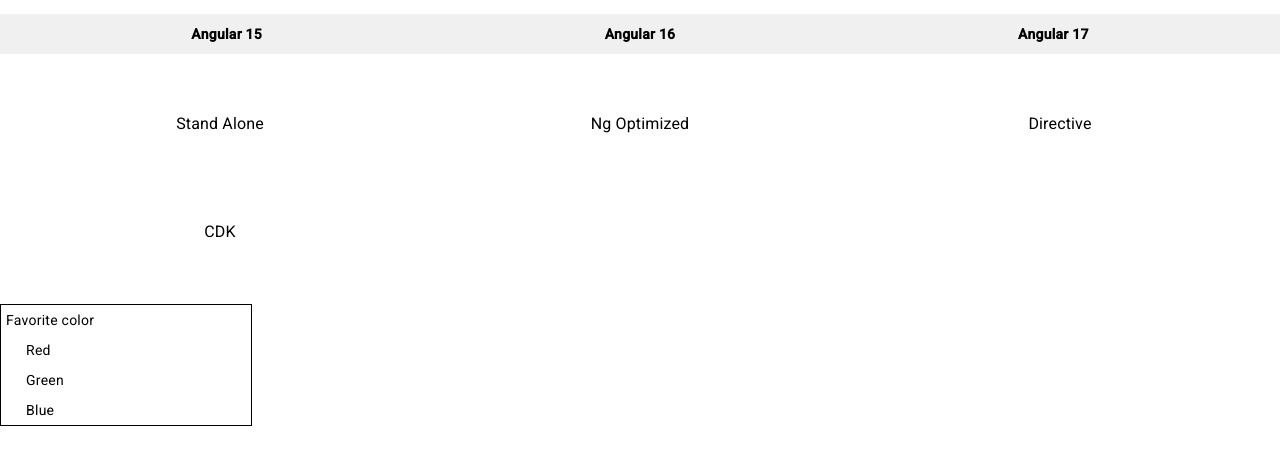
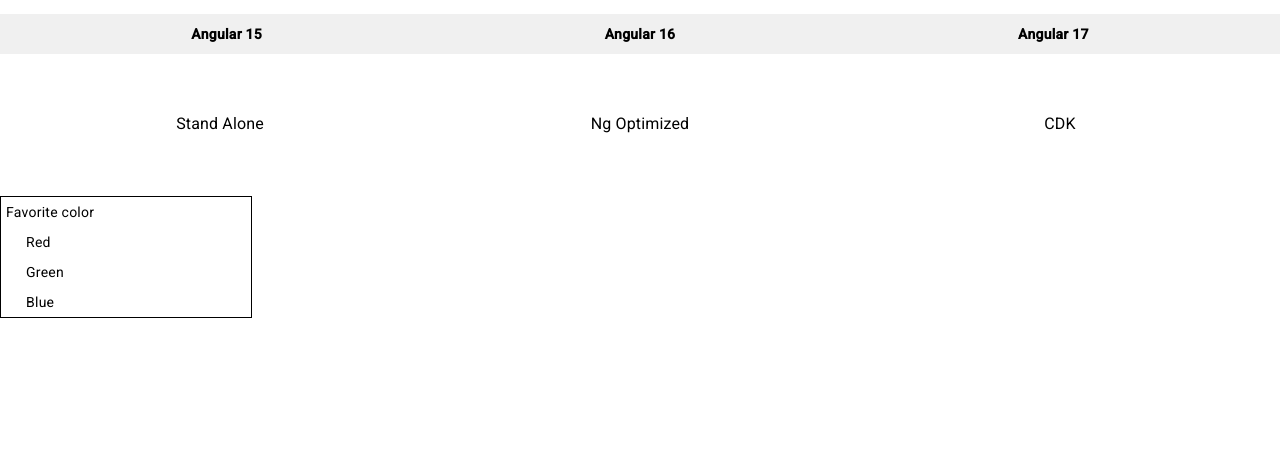
Before and after one commit to Bayzed-Meer/Angular-Version-15-to-17-New-Features, an Angular app: page /angular15/cdkList in a window 1280 px wide. Shown: the top 464 px of the page. Built offline with nearby package versions, Linux system fonts and the light colour scheme.

Commit message:
Deferrable views implemented

```diff
--- a/src/app/angular15/angular15.component.html
+++ b/src/app/angular15/angular15.component.html
@@ -1,12 +1,9 @@
 <div class="card-container">
-    <div class="card" routerLink="stand-alone" appHighlightAndBorder borderColor="blue" highlightColor="lightskyblue">
+    <div class="card" routerLink="standAlone" appHighlightAndBorder borderColor="blue" highlightColor="lightskyblue">
       <h3>Stand Alone</h3>
     </div>
-    <div class="card" routerLink="image-directive" appHighlightAndBorder borderColor="blue" highlightColor="lightskyblue">
+    <div class="card" routerLink="imageDirective" appHighlightAndBorder borderColor="blue" highlightColor="lightskyblue">
       <h3>Ng Optimized</h3>
-    </div>
-    <div class="card" routerLink="directive-composition-api" appHighlightAndBorder borderColor="blue" highlightColor="lightskyblue">
-      <h3>Directive</h3>
     </div>
     <div class="card" routerLink="cdkList" appHighlightAndBorder borderColor="blue" highlightColor="lightskyblue">
       <h3>CDK</h3>
--- a/src/app/angular17/angular17.component.html
+++ b/src/app/angular17/angular17.component.html
@@ -1 +1,10 @@
-<app-built-in-control-flow></app-built-in-control-flow>
+ <div class="card-container">
+    <div class="card" routerLink="builtInControlFlow">
+      <h3>Built in control flow</h3>
+    </div>
+    <div class="card" routerLink="deferrableViews">
+      <h3>Deferrable views</h3>
+    </div>
+  </div>
+
+<router-outlet></router-outlet>
--- a/src/app/angular17/angular17.component.scss
+++ b/src/app/angular17/angular17.component.scss
@@ -0,0 +1,19 @@
+.card-container {
+    display: grid;
+    grid-template-columns: repeat(auto-fit, minmax(300px, 1fr));
+    gap: 20px;
+    padding: 20px;
+  }
+
+  .card {
+    border: 1px solid #ccc;
+    border-radius: 8px;
+    padding: 20px;
+    cursor: pointer;
+    transition: transform 0.3s ease;
+    text-align: center;
+  }
+
+  .card:hover {
+    transform: scale(1.05);
+  }
--- a/src/app/angular17/angular17.component.ts
+++ b/src/app/angular17/angular17.component.ts
@@ -1,10 +1,10 @@
 import { Component } from '@angular/core';
-import { BuiltInControlFlowComponent } from './built-in-control-flow/built-in-control-flow.component';
+import { RouterOutlet } from '@angular/router';
 
 @Component({
   selector: 'app-angular17',
   standalone: true,
-  imports: [BuiltInControlFlowComponent],
+  imports: [RouterOutlet],
   templateUrl: './angular17.component.html',
   styleUrl: './angular17.component.scss'
 })
--- /dev/null
+++ b/src/app/angular17/deferrable-views/deferrable-views.component.html
@@ -0,0 +1,5 @@
+@defer {
+    <app-built-in-control-flow />
+   } @placeholder (minimum 300ms) {
+    <img src="https://img.freepik.com/premium-vector/system-software-update-upgrade-concept-loading-process-screen-vector-illustration_175838-2182.jpg?size=338&ext=jpg&ga=GA1.1.1395880969.1709769600&semt=sph">
+  }
--- a/src/app/app.routes.ts
+++ b/src/app/app.routes.ts
@@ -14,11 +14,11 @@
     component: Angular15Component,
     children: [
       {
-        path: 'stand-alone',
+        path: 'standAlone',
         loadComponent: () => import('./angular15/stand-alone/stand-alone.component').then(m => m.StandAloneComponent)
       },
       {
-        path: 'image-directive',
+        path: 'imageDirective',
         loadComponent: () => import('./angular15/ng-optimized-image/ng-optimized-image.component').then(m => m.NgOptimizedImageComponent)
       },
       {
@@ -33,6 +33,17 @@
   },
   {
     path: 'angular17',
-    component: Angular17Component
+    component: Angular17Component,
+    children: [
+      {
+        path: 'builtInControlFlow',
+        loadComponent: () => import('./angular17/built-in-control-flow/built-in-control-flow.component').then(m => m.BuiltInControlFlowComponent)
+      },
+      {
+        path: 'deferrableViews',
+        loadComponent: () => import('./angular17/deferrable-views/deferrable-views.component').then(m => m.DeferrableViewsComponent)
+
+      },
+    ]
   }
 ];
```
Also changed, not shown: src/app/angular17/deferrable-views/deferrable-views.component.ts (added, +13 -0 lines), src/app/angular17/deferrable-views/deferrable-views.component.scss (added).
